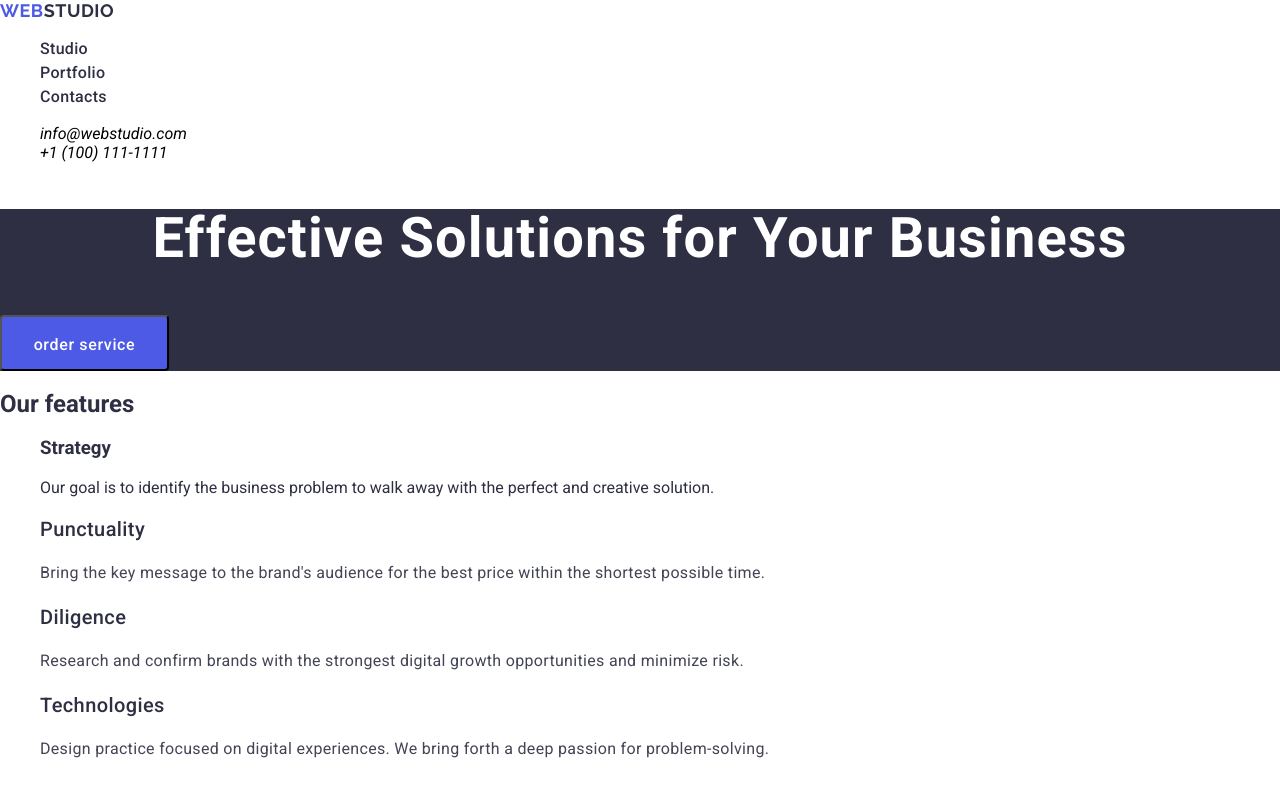
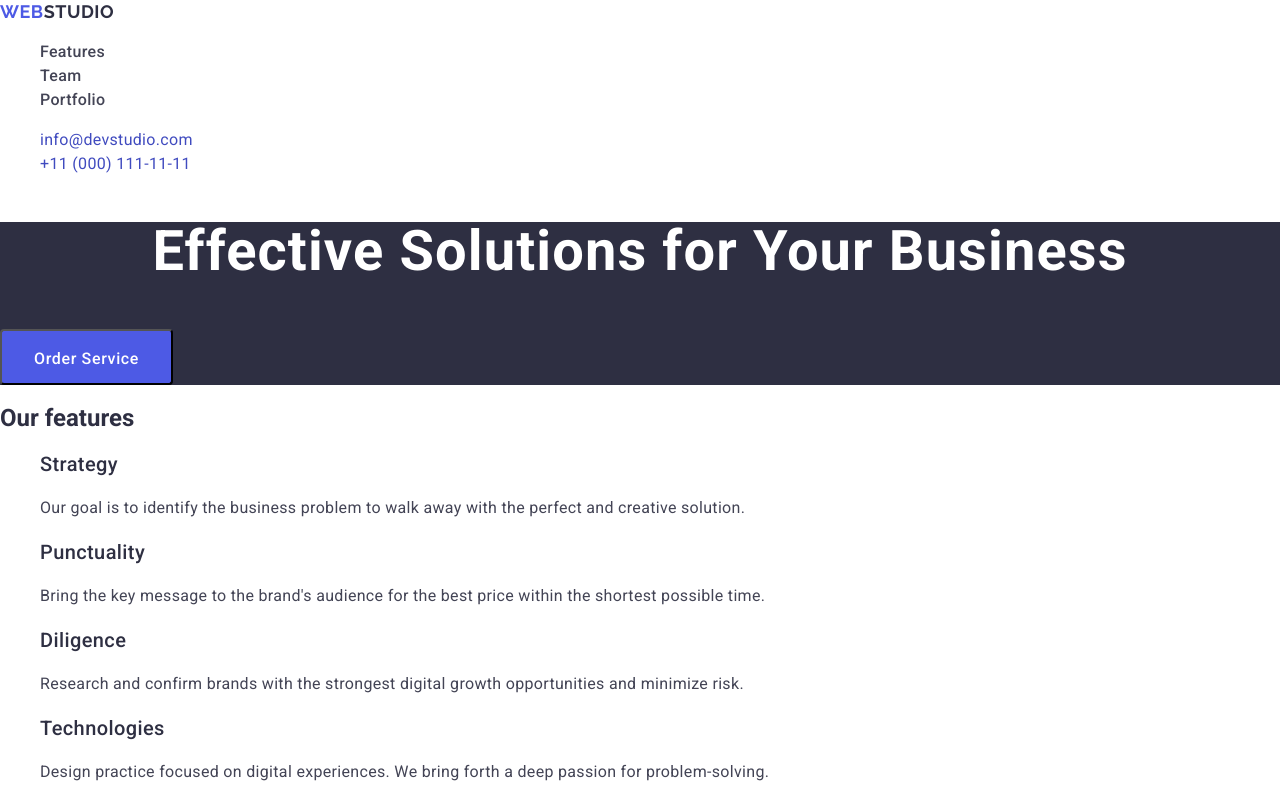
Before and after one commit to yuliiakykharenko/homework2, a plain HTML site: page index.html in a window 1280 px wide. Shown: the top 788 px of the page. Drawn offline with nearby package versions, Linux system fonts and the light colour scheme.

Commit message:
add index file

```diff
--- a/css/footer.css
+++ b/css/footer.css
@@ -8,3 +8,7 @@
     letter-spacing: 0.02em;
     color: #f4f4fd;
 }
+
+.logo {
+    line-height: 1.33;
+}
--- a/css/header.css
+++ b/css/header.css
@@ -22,7 +22,7 @@
     font-size: 16px;
     line-height: 1.5;
     letter-spacing: 0.02em;
-    color: #2e2f42;
+    color: #434455;
 }
 
 .contacts {
@@ -33,7 +33,7 @@
     font-size: 16px;
     line-height: 1.5;
     letter-spacing: 0.02em;
-    color: #434455;
+    color: #404bbf;
 }
 
 .nav-link:focus,
--- a/css/hero.css
+++ b/css/hero.css
@@ -1,4 +1,4 @@
-#hero {
+.hero {
     background-color:  #2e2f42;
 }
 
@@ -15,7 +15,6 @@
     border-radius: 4px;
     padding-block: 16px;
     padding-inline: 32px;
-    width: 169px;
     height: 56px;
     color:#fff;
     background-color: #4d5ae5;
@@ -23,10 +22,6 @@
     line-height: 1.5;
     letter-spacing: 0.04em;
     cursor:pointer;
-    border-radius: 4px;
-    padding: 16px;
-    min-width: 169px;
-    height: 56px;
     color: #fff;
 }
 
--- a/css/main.css
+++ b/css/main.css
@@ -1,12 +1,7 @@
 @import './common.css';
 @import './header.css';
+@import './hero.css';
 @import './features.css';
+@import './team.css';
+@import './portfolio.css';
 @import './footer.css';
-@import './hero.css';
-@import './portfolio.css';
-@import './team.css';
-
-
-
-/*font-family: "Roboto",
-sans-serif;*/
--- a/index.html
+++ b/index.html
@@ -16,33 +16,35 @@
 </head>
 
 <body>
+<!--header-->
     <header id="header">
         <a class="logo header-logo" href="./index.html">Web<span class="logo-text">Studio</span></a>
         <nav class="header-nav">
             <ul class="nav-list">
-                <li class="nav-item"><a href="#features" class="nav-link">Studio</a></li>
-                <li class="nav-item"><a href="#team" class="nav-link">Portfolio</a></li>
-                <li class="nav-item"><a href="#portfolio" class="nav-link">Contacts</a></li>
+                <li class="nav-item"><a href="#features" class="nav-link">Features</a></li>
+                <li class="nav-item"><a href="#team" class="nav-link">Team</a></li>
+                <li class="nav-item"><a href="#portfolio" class="nav-link">Portfolio</a></li>
             </ul>
         </nav>
-        <address class="address">
-            <ul class="address-link">
-                <li><a class="address-link" href="mailto:info@webstudio.com">info@webstudio.com</a></li>
-                <li><a class="address-link" href="tel:+110001111111">+1 (100) 111-1111</a></li>
+        <address class="contacts">
+            <ul class="contacts-link">
+                <li><a class="contacts-link" href="mailto:info@devstudio.com">info@devstudio.com</a></li>
+                <li><a class="contacts-link" href="tel:+110001111111">+11 (000) 111-11-11</a></li>
             </ul>
         </address>
     </header>
-    <main>
+<!--main-->
+    <main id="Portfolio">
         <section class="hero" id="hero">
             <h1 class="main-title">Effective Solutions for Your Business</h1>
-            <button class="button-title" type="button">order service</button>
+            <button class="button-title" type="button">Order Service</button>
         </section>
         <section id="features">
             <h2 class="section-title2">Our features</h2>
             <ul class="features-list">
                 <li class="features-item">
-                    <h3>Strategy</h3>
-                    <p>
+                    <h3 class="features-subtitle">Strategy</h3>
+                    <p class="features-text">
                         Our goal is to identify the business
                         problem to walk away with the perfect and creative solution.
                     </p>
@@ -74,27 +76,27 @@
             <ul class="team-list">
                 <li class="team-item">
                     <img src="./images/img-3.jpg" alt="Mark Guerrero" width="264" height="260">
-                    <h3 class="team-subtitle">Mark Guerrero</h3>
+                    <h3 class="team-title">Mark Guerrero</h3>
                     <p class="team-text">Product Designer</p>
                 </li>
                 <li class="team-item">
                     <img src="./images/img-2.jpg" alt="Tom Ford" width="264" height="260">
-                    <h3 class="team-subtitle">Tom Ford</h3>
+                    <h3 class="team-title">Tom Ford</h3>
                     <p class="team-text">Fronted developer</p>
                 </li>
                 <li class="team-item">
                     <img src="./images/img-1.jpg" alt="Camila Garcia" width="264" height="260">
-                    <h3 class="team-subtitle">Camila Garcia</h3>
+                    <h3 class="team-title">Camila Garcia</h3>
                     <p class="team-text">Marketing</p>
                 </li>
                 <li class="team-item">
                     <img src="./images/img.jpg" alt="Daniel Wilson" width="264" height="260">
-                    <h3 class="team-subtitle">Daniel Wilson</h3>
+                    <h3 class="team-title">Daniel Wilson</h3>
                     <p class="team-text">UI Designer</p>
                 </li>
             </ul>
         </section>
-        <section class="box-portfolio">
+        <section id="portfolio">
             <h2 class="section-title">Our Portfolio</h2>
             <ul class="portfolio-list">
                 <li class="portfolio-item">
@@ -131,7 +133,7 @@
         </section>
 
     </main>
-    <footer id="footer">
+    <footer class="footer">
     <a class="logo footer-logo" href="./index.html">Web<span class="logo-text">Studio</span></a>
         <p class="footer-text">
             Increase the flow of customers and sales for your business with digital marketing & growth solutions.
```
